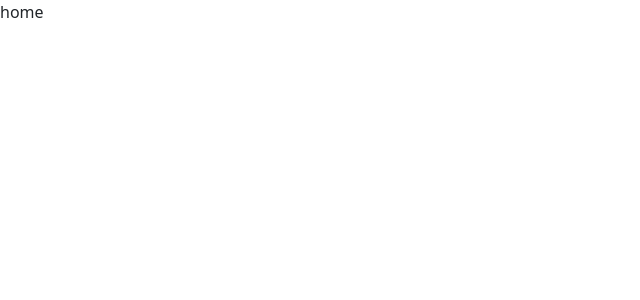
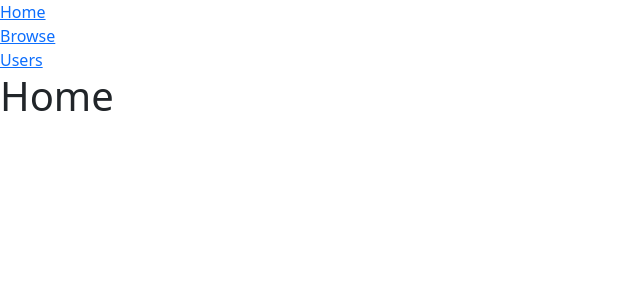
Before and after one commit to Gabriel-AlvesP/EpicSteam-react, a React (Create React App) app in the folder client/: page / in a window 1280 px wide. Shown: the top 300 px of the page, without its empty margins (0-640 px from the left). Built offline with nearby package versions, Linux system fonts and the light colour scheme.

Commit message:
scroll update + sign up (frontend) start + home links

```diff
--- a/client/src/App.jsx
+++ b/client/src/App.jsx
@@ -1,9 +1,18 @@
 import Routing from './routes/Routing';
 import 'bootstrap/dist/css/bootstrap.min.css';
+import { Link } from 'react-router-dom';
 
 function App() {
+	//TODO: Remove links
 	return (
 		<div className="App">
+			<div>
+				<Link to="/">Home</Link>
+				<br />
+				<Link to="/Browse">Browse</Link>
+				<br />
+				<Link to="/Users">Users</Link>
+			</div>
 			<Routing />
 		</div>
 	);
--- /dev/null
+++ b/client/src/components/authentication/authentication.css
@@ -0,0 +1,6 @@
+
+@import url('https://fonts.googleapis.com/css?family=Nunito:600,700&display=swap');
+
+.loginContainer 		{
+  font-family: Nunito, Roboto, Arial, sans-serif;
+}
--- a/client/src/index.css
+++ b/client/src/index.css
@@ -12,16 +12,17 @@ code {
 }
 
 /* Custom scroll */
-/*::-webkit-scrollbar {
-  width: 10px;
+::-webkit-scrollbar {
+  width: 8px;
+}
+
+::-webkit-scrollbar-thumb {
+  border-radius: 10px;
+  background: #6d6d6d;
+  border: 2px solid rgba(0, 0, 0, 0);
+  background-clip: padding-box;
 }
 
 ::-webkit-scrollbar-track {
   background: transparent;
 }
-
-::-webkit-scrollbar-thumb {
-  background: transparent;
-  border-radius: 10px;
-  background: #6d6d6d;
-}*/
--- a/client/src/services/api/AxiosAPI.jsx
+++ b/client/src/services/api/AxiosAPI.jsx
@@ -5,9 +5,9 @@
 import Axios from 'axios';
 import serverUrl from '../../utils/urls.js';
 
-const getUsers = async () => {
+export const getUsers = async () => {
 	let serverRes = await Axios.get(`${serverUrl}/users`);
 	return serverRes.data;
 };
 
-export default getUsers;
+//export default getUsers;
--- a/client/src/views/Home.jsx
+++ b/client/src/views/Home.jsx
@@ -1,5 +1,9 @@
 import React from 'react';
 
 export default function Home() {
-	return <div>home</div>;
+	return (
+		<div>
+			<h1>Home</h1>
+		</div>
+	);
 }
--- a/client/src/views/Users/Profile.jsx
+++ b/client/src/views/Users/Profile.jsx
@@ -1,5 +1,8 @@
 import React from 'react';
+//import { useParams } from 'react-router-dom';
 
 export default function Profile() {
+	//TODO: Use to load user content
+	//const { id } = useParams();
 	return <div>Profile</div>;
 }
--- a/client/src/views/Users/Users.jsx
+++ b/client/src/views/Users/Users.jsx
@@ -1,5 +1,5 @@
 import React, { useState } from 'react';
-import getUsers from '../../services/api/AxiosAPI';
+import { getUsers } from '../../services/api/AxiosAPI';
 import Container from 'react-bootstrap/Container';
 import { useEffect } from 'react';
 import { Button } from 'react-bootstrap';
```
Also changed, not shown: client/src/components/authentication/Signup.jsx (+32 -1 lines).
